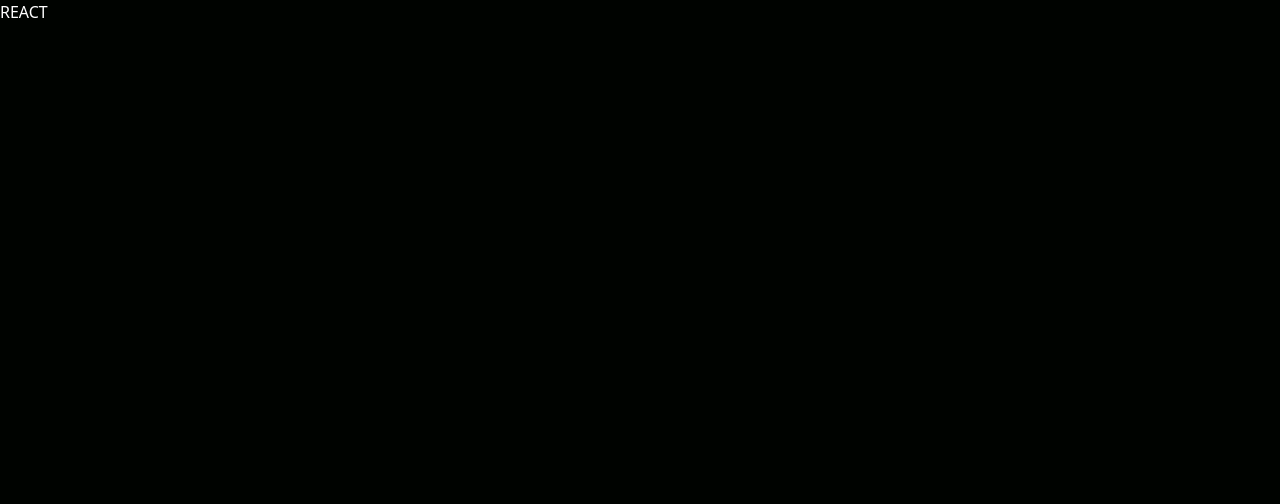
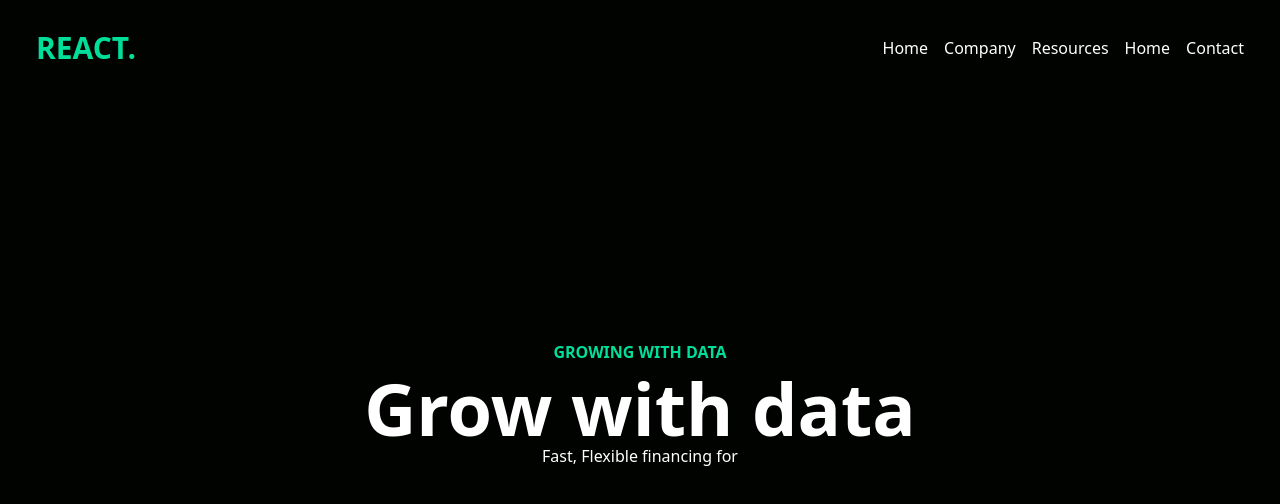
Before and after one commit to mohnishgorana1/React-Project-using-Tailwind, a React (Vite) app: page / in a window 1280 px wide. Shown: the top 504 px of the page. Built offline with nearby package versions, Linux system fonts and the light colour scheme.

Commit message:
hero section started

```diff
--- a/package.json
+++ b/package.json
@@ -13,6 +13,7 @@
     "bootstrap": "^5.3.1",
     "react": "^18.2.0",
     "react-dom": "^18.2.0",
+    "react-icons": "^4.10.1",
     "react-router-dom": "^6.15.0"
   },
   "devDependencies": {
--- a/src/App.jsx
+++ b/src/App.jsx
@@ -2,6 +2,7 @@
 
 import './App.css'
 import Navbar from './components/Navbar'
+import Hero from './components/Hero'
 
 function App() {
 
@@ -10,6 +11,7 @@
     <>
       <div>
         <Navbar />
+        <Hero />
       </div>
     </>
   )
--- a/src/components/Navbar.jsx
+++ b/src/components/Navbar.jsx
@@ -1,9 +1,40 @@
 import React from 'react'
+import {AiOutlineClose, AiOutlineMenu} from 'react-icons/ai'
+import { useState } from 'react'
 
 function Navbar() {
+
+    const [nav, setNav] = useState(false)
+
+    const handleNav = () => {
+        setNav(!nav) // nav = true matlab navs dikh rha h 3
+    }
+
   return (
-    <div className='text-white'>
-        <h1 className=''>REACT</h1>
+    <div className=' flex justify-between items-center h-24 max-w-[1240px] mx-auto px-4 text-white'>
+
+        <h1 className='w-full text-3xl font-bold text-[#00df9a]'>REACT.</h1>
+
+        <ul className='md:flex md:gap-4 hidden'>
+            <li className=''>Home</li>
+            <li className=''>Company</li>
+            <li className=''>Resources</li>
+            <li className=''>Home</li>
+            <li className=''>Contact</li>
+        </ul>
+
+        <div onClick={handleNav} className='block md:hidden'>
+            {nav ? <AiOutlineClose size = {20} /> : <AiOutlineMenu style={20}/> }
+        </div>
+
+        <ul className={nav ? 'fixed left-0 top-0 w-[60%] h-full border-r border-r-gray-900 bg-[#000300] ease-in-out duration-500' : 'ease-in-out duration-500 fixed left-[-100%]'}>
+        <h1 className='w-full text-3xl font-bold text-[#00df9a] m-4'>REACT.</h1>
+          <li className='p-4 border-b border-gray-600'>Home</li>
+          <li className='p-4 border-b border-gray-600'>Company</li>
+          <li className='p-4 border-b border-gray-600'>Resources</li>
+          <li className='p-4 border-b border-gray-600'>About</li>
+          <li className='p-4'>Contact</li>
+      </ul>
     </div>
   )
 }
```
Also changed, not shown: 1 other file (tests, documents, lock files or other folders).
